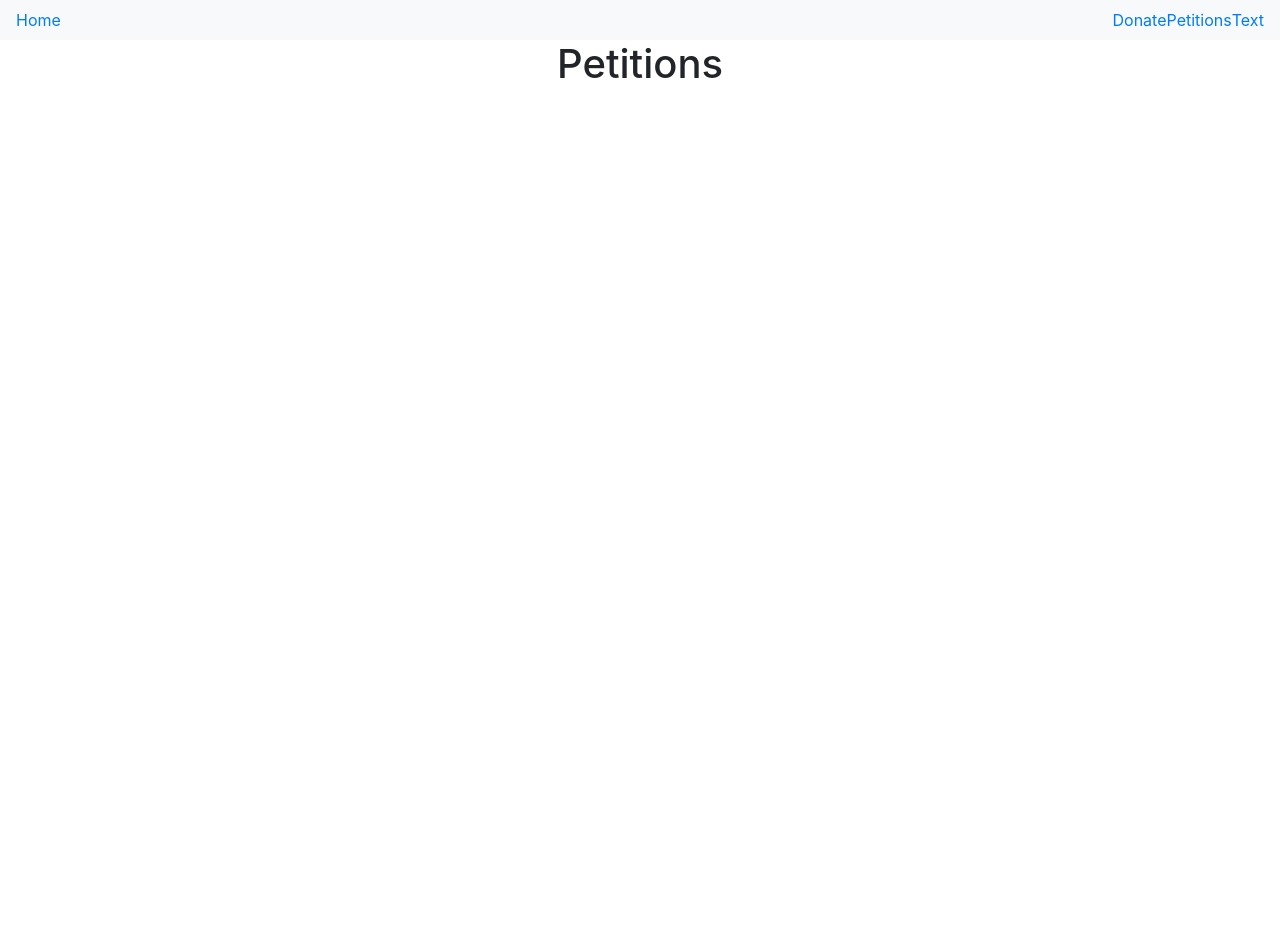
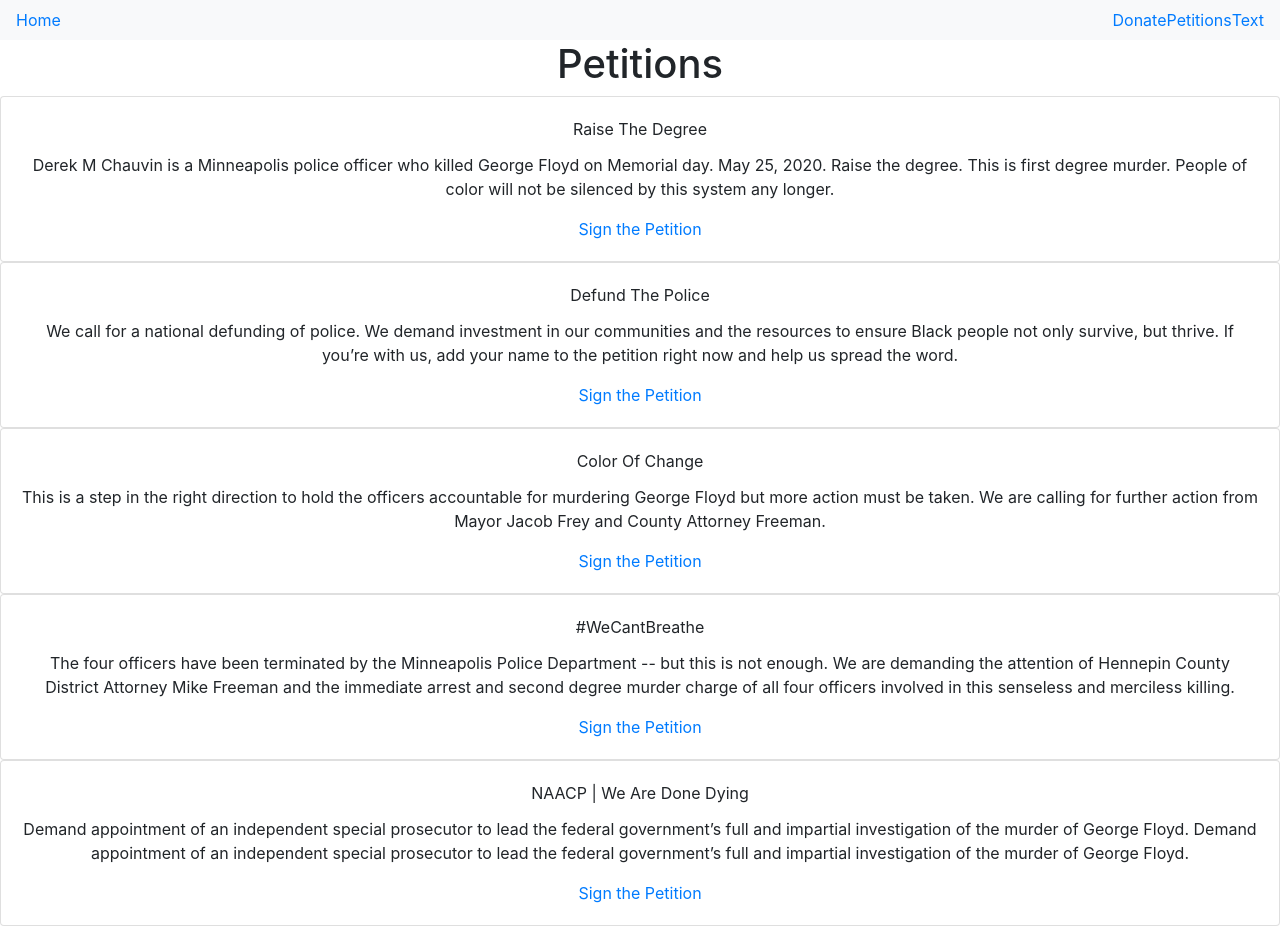
Before and after one commit to Tristanoshier/blm-info-site, a React (Create React App) app: page /petitions in a window 1280 px wide. Before the commit the page ends 800 px from the top, so only its background shows below. Built offline with nearby package versions, Linux system fonts and the light colour scheme.

Commit message:
create petition object

```diff
--- a/src/components/Donate/DonateObj.js
+++ b/src/components/Donate/DonateObj.js
@@ -31,7 +31,7 @@ let donateLinks = {
         link: 'https://secure.everyaction.com/4omQDAR0oUiUagTu0EG-Ig2'
     },
     reclaimBlock: {
-        title : 'Reclaim the Block',
+        title : 'Reclaim The Block',
         desc : 'Coalation that advocates for and invests in community-led safety initiatives in Minneapolis neighborhoods.',
         link: 'https://secure.everyaction.com/zae4prEeKESHBy0MKXTIcQ2'
     },
--- a/src/components/Petitions/Petitions.jsx
+++ b/src/components/Petitions/Petitions.jsx
@@ -1,9 +1,37 @@
 import React from 'react'
+import { Card, CardTitle, CardText } from 'reactstrap'
+import petitionLinks from './PetitionsObj'
 
 export default function Petitions() {
     return (
         <div>
             <h1>Petitions</h1>
+            <Card body>
+                <CardTitle>{petitionLinks.raiseTheDegree.title}</CardTitle>
+                <CardText>{petitionLinks.raiseTheDegree.desc}</CardText>
+                <a href={petitionLinks.raiseTheDegree.link} target="_blank">Sign the Petition</a>
+            </Card>
+            <Card body>
+                <CardTitle>{petitionLinks.defundThePolice.title}</CardTitle>
+                <CardText>{petitionLinks.defundThePolice.desc}</CardText>
+                <a href={petitionLinks.defundThePolice.link} target="_blank">Sign the Petition</a>
+            </Card>
+            <Card body>
+                <CardTitle>{petitionLinks.colorOfChange.title}</CardTitle>
+                <CardText>{petitionLinks.colorOfChange.desc}</CardText>
+                <a href={petitionLinks.colorOfChange.link} target="_blank">Sign the Petition</a>
+            </Card>
+            <Card body>
+                <CardTitle>{petitionLinks.weCantBreathe.title}</CardTitle>
+                <CardText>{petitionLinks.weCantBreathe.desc}</CardText>
+                <a href={petitionLinks.weCantBreathe.link} target="_blank">Sign the Petition</a>
+            </Card>
+            <Card body>
+                <CardTitle>{petitionLinks.naacp.title}</CardTitle>
+                <CardText>{petitionLinks.naacp.desc}</CardText>
+                <a href={petitionLinks.naacp.link} target="_blank">Sign the Petition</a>
+            </Card>
+
         </div>
     )
 }
--- a/src/components/Petitions/PetitionsObj.js
+++ b/src/components/Petitions/PetitionsObj.js
@@ -1,4 +1,29 @@
 let petitionLinks = {
+    raiseTheDegree : {
+        title: 'Raise The Degree',
+        desc: 'Derek M Chauvin is a Minneapolis police officer who killed George Floyd on Memorial day. May 25, 2020. Raise the degree. This is first degree murder. People of color will not be silenced by this system any longer.',
+        link: 'https://www.change.org/p/minneapolis-district-attorney-raise-the-degree?recruiter=1098599238&utm_source=share_petition&utm_medium=twitter&utm_campaign=psf_combo_share_initial&utm_term=psf_combo_share_abi&recruited_by_id=960efe90-a206-11ea-8907-8fc7af712ec3'
+    },
+    defundThePolice : {
+        title: 'Defund The Police',
+        desc: 'We call for a national defunding of police. We demand investment in our communities and the resources to ensure Black people not only survive, but thrive. If you’re with us, add your name to the petition right now and help us spread the word.',
+        link: 'https://blacklivesmatter.com/defundthepolice/'
+    },
+    colorOfChange : {
+        title: 'Color Of Change',
+        desc: 'This is a step in the right direction to hold the officers accountable for murdering George Floyd but more action must be taken. We are calling for further action from Mayor Jacob Frey and County Attorney Freeman.',
+        link: 'https://act.colorofchange.org/sign/justiceforfloyd_george_floyd_minneapolis'
+    },
+    weCantBreathe : {
+        title: '#WeCantBreathe',
+        desc: 'The four officers have been terminated by the Minneapolis Police Department -- but this is not enough. We are demanding the attention of Hennepin County District Attorney Mike Freeman and the immediate arrest and second degree murder charge of all four officers involved in this senseless and merciless killing.  ',
+        link: 'https://www.wecantbreathenational.org/'
+    },
+     naacp: {
+        title: 'NAACP | We Are Done Dying',
+        desc: 'Demand appointment of an independent special prosecutor to lead the federal government’s full and impartial investigation of the murder of George Floyd. Demand appointment of an independent special prosecutor to lead the federal government’s full and impartial investigation of the murder of George Floyd.',
+        link: 'https://secure.actblue.com/donate/naacp-1'
+    },
 
 }
 
```
